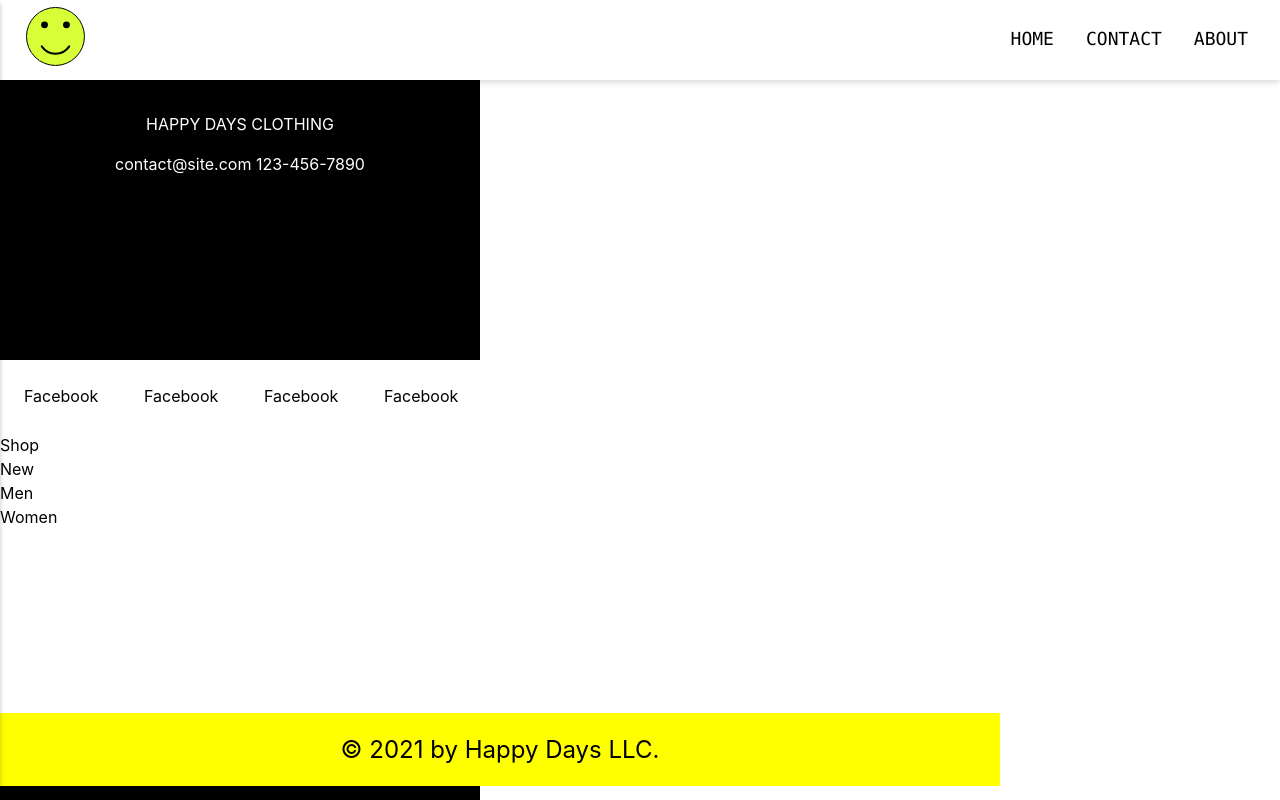
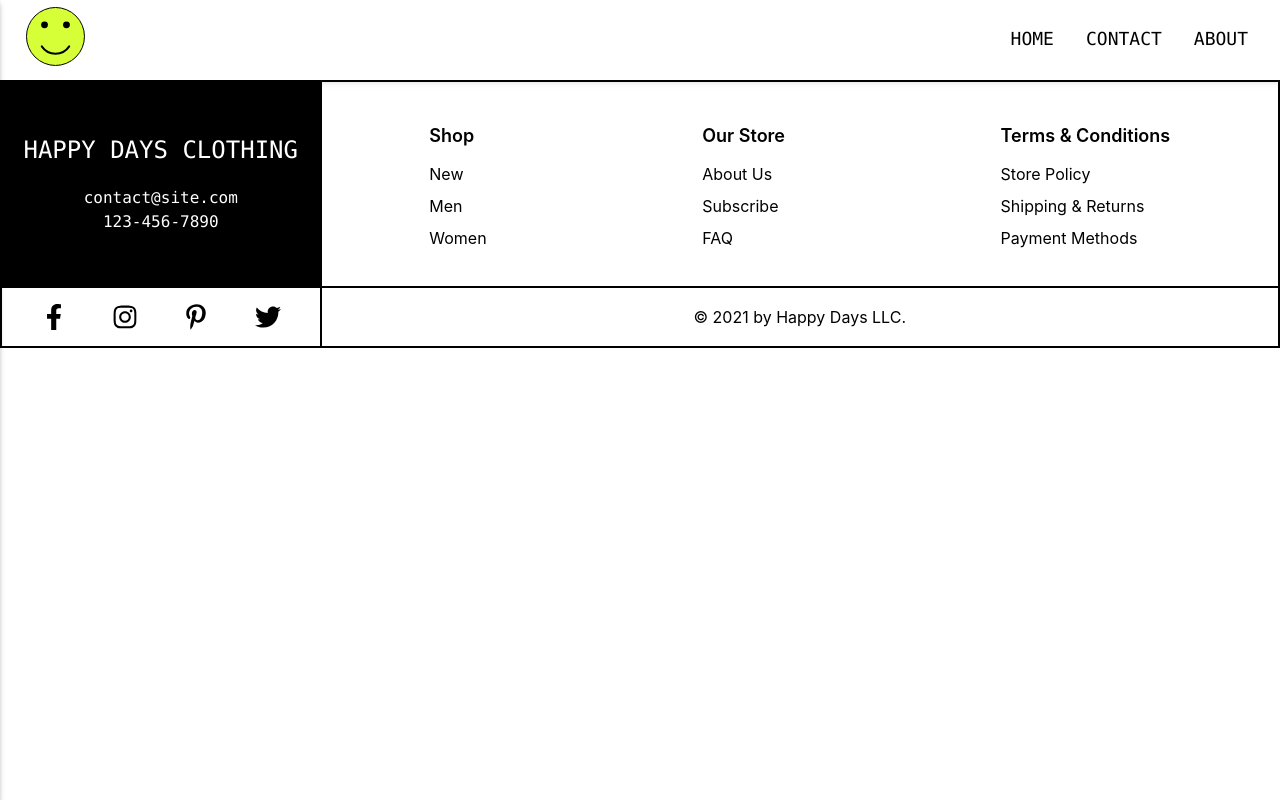
Before and after one commit to dmuraco3/next-commerce, a Next.js app: page / in a window 1280 px wide. Shown: the top 800 px of the page. Built offline with nearby package versions, Linux system fonts and the light colour scheme.

Commit message:
Footer branch updated

```diff
--- a/components/footer/footer.module.css
+++ /dev/null
@@ -1,56 +0,0 @@
-.float_h {
-    display: flex;
-    float: left;
-}
-
-.h1 {
-    font-size: 28px;
-    padding: 1em;
-}
-
-.topLeft {
-    background-color: black;
-    height: 280px;
-    color: white;
-    text-align: center;
-    justify-content: center;
-
-    padding: 2em;
-}
-
-.bottomLeft p{
-    width: 120px;
-    height: 73px;
-    background-color: white;
-    display: flex;
-    float: left;
-    padding: 1.5em;
-}
-
-.topLeft p{
-    padding: 1em;
-}
-
-.topRight{
-    height: 280px;
-}
-
-.bottomRight{
-    width: 1000px;
-    height: 73px;
-    background-color: yellow;
-}
-
-.bottomRight p{
-    padding: .8em;
-    font-size: 24px;
-    text-align: center;
-    justify-content: center;
-}
-
-
-.logos p{
-    display: flex;
-    float: left;
-    padding: 1em;
-}
--- a/components/footer/index.tsx
+++ b/components/footer/index.tsx
@@ -1,60 +1,51 @@
-import styles from './footer.module.css'
+import { FaFacebookF, FaInstagram, FaPinterestP, FaTwitter } from "react-icons/fa";
 
 export const Footer: React.FC = () => {
-    return (<div>
-        {/* LEFT HALF */}
-        <div className={styles.float_h}>
-            <div>
-                <div className={styles.topLeft}>
-                    <h1>
-                        HAPPY DAYS CLOTHING
-                    </h1>
-                    <p>
-                        contact@site.com
-                        123-456-7890
-                    </p>
+    return (
+        <footer className="border border-black box-border w-full">
+            <div className="flex">
+                <div className="flex flex-col bg-black items-center w-3/12 justify-center text-white font-mono py-10 border border-black">
+                    <p className="text-2xl mb-5">HAPPY DAYS CLOTHING</p>
+                    <p>contact@site.com</p>
+                    <p>123-456-7890</p>
+
                 </div>
-                <div className={styles.bottomLeft}>
-                    <p>Facebook</p>
-                    <p>Facebook</p>
-                    <p>Facebook</p>
-                    <p>Facebook</p>
+                <div className="flex justify-around w-9/12 py-8 border border-black">
+                    <div className="flex flex-col items-start">
+                        <span className="my-2 text-lg font-semibold">Shop</span>
+                        <span className="my-1">New</span>
+                        <span className="my-1">Men</span>
+                        <span className="my-1">Women</span>
+                    </div>
+                    <div className="flex flex-col items-start">
+                        <span className="my-2 text-lg font-semibold">Our Store</span>
+                        <span className="my-1">About Us</span>
+                        <span className="my-1">Subscribe</span>
+                        <span className="my-1">FAQ</span>
+                    </div>
+                    <div className="flex flex-col items-start">
+                        <span className="my-2 text-lg font-semibold">Terms & Conditions</span>
+                        <span className="my-1">Store Policy</span>
+                        <span className="my-1">Shipping & Returns</span>
+                        <span className="my-1">Payment Methods</span>
+                    </div>
+                </div>
+
+            </div>
+            <div className="flex">
+                <div className="flex justify-around py-4 w-3/12 px-4 border border-black">
+                    <FaFacebookF size={26}/>
+                    <FaInstagram size={26} />
+                    <FaPinterestP size={26} />
+                    <FaTwitter size={26} />
+
+                </div>
+                <div className="flex justify-center items-center w-9/12 bg-primary border-black border">
+                    <span>© 2021 by Happy Days LLC.</span>
                 </div>
             </div>
-        </div>
-
-        {/* RIGHT HALF */}
-        <div className={styles.empty}>
-            <div className={styles.float_h}>
-                <div>
-                    <div className={styles.topRight}>
-                        <ul>
-                            <li>
-                                Shop
-                                <ul>
-                                    <li>
-                                        New
-                                    </li>
-                                    <li>
-                                        Men
-                                    </li>
-                                    <li>
-                                        Women
-                                    </li>
-                                </ul>
-                            </li>
-                        </ul>
-                    </div>
-                    <div className={styles.bottomRight}>
-                        <p>
-                            © 2021 by Happy Days LLC.
-                        </p>
-                    </div>
-                </div>
-            </div>
-        </div>
-
-    </div>)
+        </footer>
+    )
 }
 
 export default Footer;
--- a/pages/index.tsx
+++ b/pages/index.tsx
@@ -7,7 +7,6 @@ import styles from '../styles/Home.module.css'
 const Home: NextPage = () => {
     return (
         <div>
-        <Footer/>
         </div>
     )
 }
```
